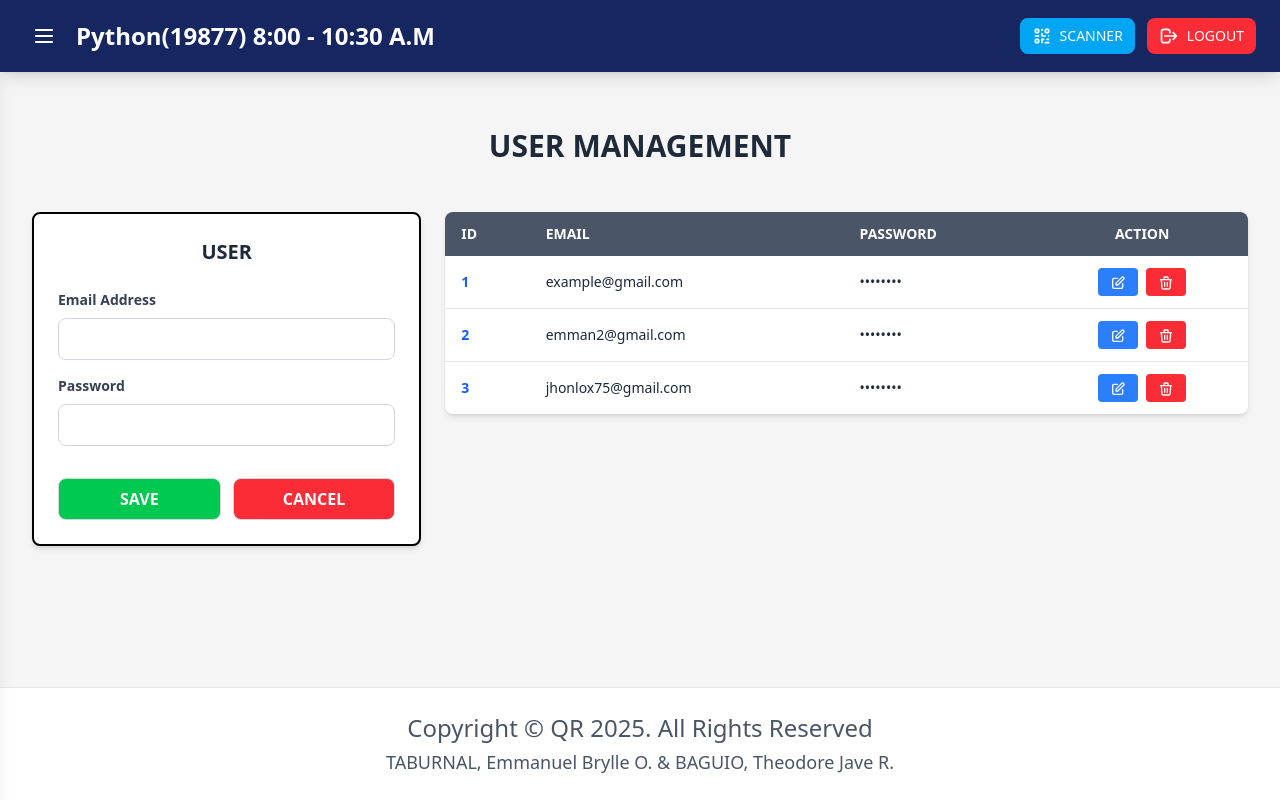
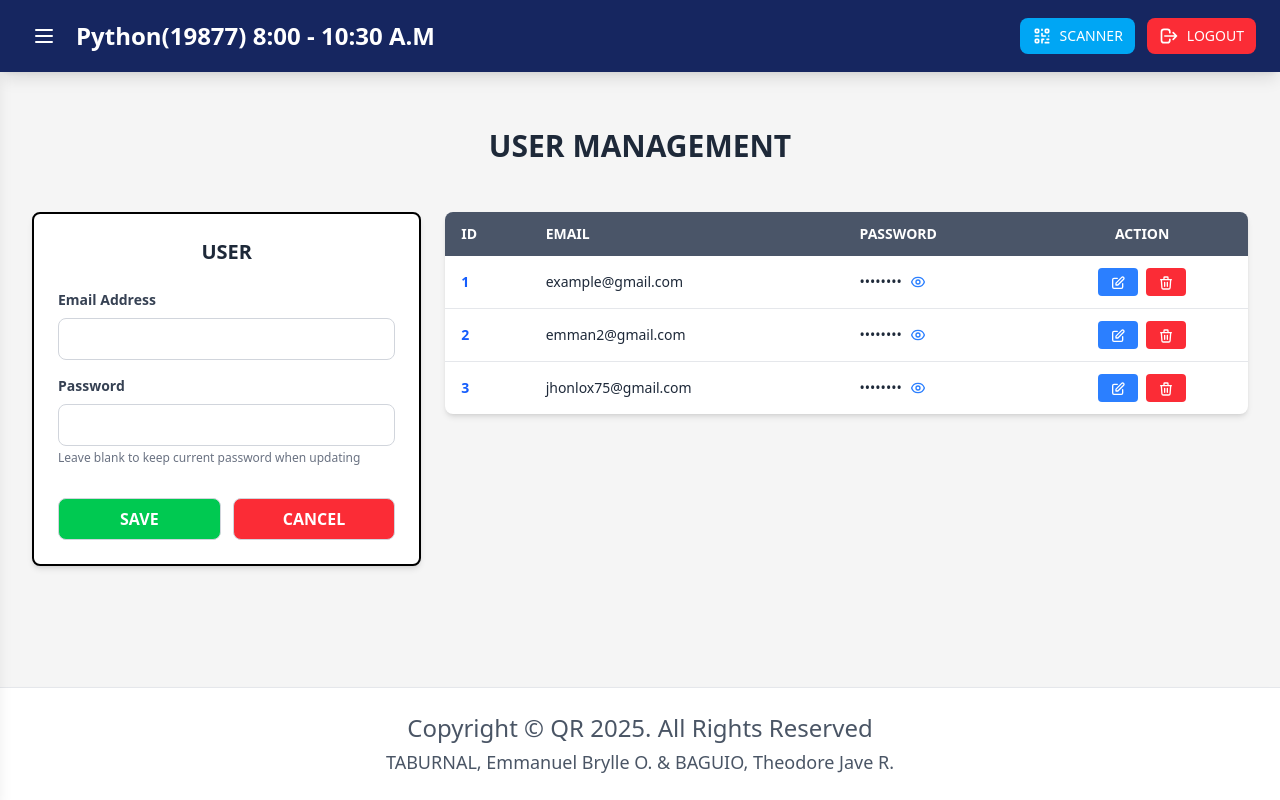
Before and after one commit to Bryllando/FINAL_PROJECT, a Flask app: page /admin in a window 1280 px wide. Run offline with Flask 3, Linux system fonts and the light colour scheme; a user stored in the database is signed in; data comes from the database, SQL or seed files in the repository; both versions use the stored data as it was after the commit.

Commit message:
Python Omega v2.0

```diff
--- a/app.py
+++ b/app.py
@@ -321,9 +321,12 @@ def update_user():
     password = request.form.get('password')
 
     user_data = {
-        'email': email,
-        'password': password
+        'email': email
     }
+
+    # Only include password if it was provided (not empty)
+    if password and password.strip():
+        user_data['password'] = password
 
     success, message = db_helper.update_user(user_id, user_data)
 
--- a/static/css/output.css
+++ b/static/css/output.css
@@ -274,6 +274,9 @@
   .top-0 {
     top: calc(var(--spacing) * 0);
   }
+  .top-1 {
+    top: calc(var(--spacing) * 1);
+  }
   .top-1\/2 {
     top: calc(1/2 * 100%);
   }
@@ -304,6 +307,9 @@
   .z-50 {
     z-index: 50;
   }
+  .z-9999 {
+    z-index: 9999;
+  }
   .z-\[9999\] {
     z-index: 9999;
   }
@@ -490,6 +496,9 @@
   .w-32 {
     width: calc(var(--spacing) * 32);
   }
+  .w-40 {
+    width: calc(var(--spacing) * 40);
+  }
   .w-48 {
     width: calc(var(--spacing) * 48);
   }
@@ -532,14 +541,24 @@
   .flex-1 {
     flex: 1;
   }
+  .flex-shrink {
+    flex-shrink: 1;
+  }
   .flex-shrink-0 {
     flex-shrink: 0;
   }
   .shrink-0 {
     flex-shrink: 0;
   }
+  .border-collapse {
+    border-collapse: collapse;
+  }
   .-translate-x-full {
     --tw-translate-x: -100%;
+    translate: var(--tw-translate-x) var(--tw-translate-y);
+  }
+  .-translate-y-1 {
+    --tw-translate-y: calc(var(--spacing) * -1);
     translate: var(--tw-translate-x) var(--tw-translate-y);
   }
   .-translate-y-1\/2 {
@@ -1319,6 +1338,13 @@
     &:hover {
       @media (hover: hover) {
         background-color: var(--color-teal-600);
+      }
+    }
+  }
+  .hover\:text-blue-700 {
+    &:hover {
+      @media (hover: hover) {
+        color: var(--color-blue-700);
       }
     }
   }
--- a/static/js/admin&student.js
+++ b/static/js/admin&student.js
@@ -1,5 +1,5 @@
 // ============================================
-// student_mngt.js - Consolidated + Fixed
+// admin&student.js - Fixed and Consolidated
 // ============================================
 
 // Shared helpers
@@ -46,6 +46,91 @@ function createModal(title, content) {
 function $qs(selector, parent = document) {
     return parent.querySelector(selector);
 }
+
+
+// Toggle password visibility in table
+function togglePassword(button) {
+    const passwordSpan = button.previousElementSibling;
+    const actualPassword = passwordSpan.getAttribute('data-password');
+
+    if (passwordSpan.textContent === '••••••••') {
+        passwordSpan.textContent = actualPassword;
+        button.setAttribute('title', 'Hide Password');
+    } else {
+        passwordSpan.textContent = '••••••••';
+        button.setAttribute('title', 'Show Password');
+    }
+}
+
+
+// ============================================
+// ADMIN: PASSWORD VIEW TOGGLE (admin.html)
+// ============================================
+
+// Edit user function - loads data into form
+function editUser(userId, email, password) {
+    const form = document.getElementById('userForm');
+    const emailField = document.getElementById('userEmail');
+    const passwordField = document.getElementById('userPassword');
+    const userIdField = document.getElementById('userId');
+    const submitBtn = document.getElementById('submitBtn');
+
+    if (!form || !emailField || !passwordField || !userIdField || !submitBtn) return;
+
+    // Populate form fields
+    emailField.value = email || '';
+    passwordField.value = password || '';
+    userIdField.value = userId || '';
+
+    // Change form action to update
+    form.action = '/update_user';
+
+    // Change button to UPDATE
+    submitBtn.textContent = 'UPDATE';
+    submitBtn.classList.remove('bg-green-500', 'hover:bg-green-600');
+    submitBtn.classList.add('bg-blue-500', 'hover:bg-blue-600');
+
+    // Make password not required for updates
+    passwordField.required = false;
+
+    // Scroll to form
+    form.scrollIntoView({ behavior: 'smooth', block: 'start' });
+}
+
+// Reset form to add mode
+function resetUserForm() {
+    const form = document.getElementById('userForm');
+    const userIdField = document.getElementById('userId');
+    const passwordField = document.getElementById('userPassword');
+    const submitBtn = document.getElementById('submitBtn');
+
+    if (!form) return;
+
+    // Reset form
+    form.reset();
+    form.action = '/add_user';
+
+    // Clear hidden ID
+    if (userIdField) userIdField.value = '';
+
+    // Make password required again
+    if (passwordField) passwordField.required = true;
+
+    // Change button back to SAVE
+    if (submitBtn) {
+        submitBtn.textContent = 'SAVE';
+        submitBtn.classList.remove('bg-blue-500', 'hover:bg-blue-600');
+        submitBtn.classList.add('bg-green-500', 'hover:bg-green-600');
+    }
+}
+
+// Delete user with confirmation
+function deleteUser(userId, email) {
+    if (confirm(`Are you sure you want to delete user: ${email}?`)) {
+        window.location.href = `/delete_user/${userId}`;
+    }
+}
+
 
 // ============================================
 // ADMIN: User management helpers (kept minimal)
@@ -104,6 +189,7 @@ function deleteUser(userId, email) {
     }
 }
 
+// View user details in modal
 function viewUser(userId, email) {
     const modal = createModal('User Details', `
         <div class="space-y-4">
@@ -124,7 +210,6 @@ function viewUser(userId, email) {
 
     document.body.appendChild(modal);
 }
-
 // ============================================
 // STUDENT MANAGEMENT (student_mngt.html)
 // ============================================
@@ -355,7 +440,6 @@ function editStudent(studentId) {
         })
         .finally(() => {
             submitBtn.disabled = false;
-            // if the button still shows Loading... set it to original or SAVE
             if (submitBtn.textContent === 'Loading...') submitBtn.textContent = originalText || 'SAVE';
         });
 }
@@ -370,9 +454,12 @@ function cancelStudentForm() {
     }
 }
 
-// Export functions to window so they can be called from inline HTML handlers
+// ============================================
+// EXPORT ALL FUNCTIONS TO WINDOW
+// ============================================
 window.getYearLevel = getYearLevel;
 window.createModal = createModal;
+window.togglePassword = togglePassword;
 window.editUser = editUser;
 window.resetUserForm = resetUserForm;
 window.deleteUser = deleteUser;
@@ -389,3 +476,5 @@ window.editStudentRedirect = function (studentId) {
     sessionStorage.setItem('editStudentId', idToEdit);
     window.location.href = '/student';
 };
+
+console.log('✅ Admin & Student management script loaded');
--- a/static/js/attendance-student.js
+++ b/static/js/attendance-student.js
@@ -149,11 +149,9 @@ function displayAttendance(attendanceRecords) {
         // Format times with AM/PM
         const timeIn = formatTimeWithAMPM(record.time_in);
         const timeOut = formatTimeWithAMPM(record.time_out);
-
         row.innerHTML = `
     <td class="px-3 sm:px-4 py-3 text-xs sm:text-sm text-blue-600 font-semibold">${record.idno}</td>
     <td class="px-3 sm:px-4 py-3 text-xs sm:text-sm text-gray-800 font-medium">${timeIn}</td>
-            <td class="px-3 sm:px-4 py-3 text-xs sm:text-sm text-gray-800 font-medium">${timeOut}</td>
     <td class="px-3 sm:px-4 py-3 text-xs sm:text-sm text-gray-800">${record.Firstname} ${record.Lastname}</td>
     <td class="px-3 sm:px-4 py-3 text-xs sm:text-sm text-gray-800">${record.course} - ${record.level}</td>
     <td class="px-3 sm:px-4 py-3 text-center">
@@ -342,7 +340,7 @@ function exportAttendance() {
     }
 
     // CSV Header
-    let csv = 'ID,Time In,Time Out,Full Name,Course & Level,Status\n';
+    let csv = 'ID,Time In,Full Name,Course & Level,Status\n';
 
     // CSV Rows
     rows.forEach(row => {
--- a/static/js/qr-scanner-student.js
+++ b/static/js/qr-scanner-student.js
@@ -256,7 +256,7 @@ function showStudentModal(student) {
 
     // Create modal HTML
     const modalHTML = `
-        <div class="fixed inset-0 bg-opacity-50 flex items-center justify-center z-[9999] p-4 animate-fadeIn">
+        <div class="fixed inset-0 bg-opacity-50 flex items-center justify-center z-9999 p-4 animate-fadeIn">
             <div class="bg-white rounded-2xl shadow-2xl max-w-md w-full animate-slideUp">
                 <!-- Header -->
                 <div class="bg-gradient-to-r from-green-500 to-green-600 text-white px-6 py-4 rounded-t-2xl flex justify-between items-center">
--- a/templates/dashboard/admin.html
+++ b/templates/dashboard/admin.html
@@ -14,25 +14,27 @@
             <div class="lg:col-span-1">
                 <div class="bg-white divide-gray-400 border-2 rounded-lg shadow-md p-4 sm:p-6">
                     <h3 class="text-lg sm:text-xl font-bold text-gray-800 text-center mb-4 sm:mb-6">USER</h3>
-                    <!-- MODIFIED: Added id to form for JavaScript manipulation -->
                     <form id="userForm" action="/add_user" method="POST" class="space-y-3 sm:space-y-4">
+                        <!-- Hidden input for user ID (used during updates) -->
+                        <input type="hidden" name="id" id="userId">
+
                         <div>
                             <label class="block text-xs sm:text-sm font-semibold text-gray-700 mb-2">Email
                                 Address</label>
-                            <input type="email" name="email" required
+                            <input type="email" name="email" id="userEmail" required
                                 class="w-full px-3 py-2 text-sm sm:text-base border border-gray-300 rounded-lg focus:ring-2 focus:ring-[#162660] focus:border-[#162660] transition">
                         </div>
                         <div>
                             <label class="block text-xs sm:text-sm font-semibold text-gray-700 mb-2">Password</label>
-                            <input type="password" name="password" required
+                            <input type="password" name="password" id="userPassword" required
                                 class="w-full px-3 py-2 text-sm sm:text-base border border-gray-300 rounded-lg focus:ring-2 focus:ring-[#162660] focus:border-[#162660] transition">
+                            <p class="text-xs text-gray-500 mt-1">Leave blank to keep current password when updating</p>
                         </div>
                         <div class="flex gap-2 sm:gap-3 pt-2 sm:pt-4">
-                            <button type="submit"
+                            <button type="submit" id="submitBtn"
                                 class="flex-1 bg-green-500 hover:bg-green-600 text-white font-bold py-2 px-3 sm:px-4 rounded-lg border border-gray-300 transition text-sm sm:text-base">
                                 SAVE
                             </button>
-                            <!-- MODIFIED: Added onclick handler for cancel button -->
                             <button type="button" onclick="resetUserForm()"
                                 class="flex-1 text-white bg-red-500 hover:bg-red-600 font-bold py-2 px-3 sm:px-4 rounded-lg border border-gray-300 transition text-sm sm:text-base">
                                 CANCEL
@@ -61,15 +63,30 @@
                                 {% for user in users %}
                                 <tr class="hover:bg-gray-50">
                                     <td class="px-3 sm:px-4 py-3 text-xs sm:text-sm text-blue-600 font-semibold">{{
-                                        user.id }}
+                                        user.id }}</td>
+                                    <td class="px-3 sm:px-4 py-3 text-xs sm:text-sm text-gray-800">{{ user.email }}</td>
+                                    <td class="px-3 sm:px-4 py-3 text-xs sm:text-sm text-gray-800">
+                                        <div class="flex items-center gap-2">
+                                            <span class="password-text" data-password="{{ user.pass }}">••••••••</span>
+                                            <button type="button" onclick="togglePassword(this)"
+                                                class="text-blue-500 hover:text-blue-700 text-xs"
+                                                title="Show/Hide Password">
+                                                <svg class="w-4 h-4" fill="none" stroke="currentColor"
+                                                    viewBox="0 0 24 24">
+                                                    <path stroke-linecap="round" stroke-linejoin="round"
+                                                        stroke-width="2" d="M15 12a3 3 0 11-6 0 3 3 0 016 0z" />
+                                                    <path stroke-linecap="round" stroke-linejoin="round"
+                                                        stroke-width="2"
+                                                        d="M2.458 12C3.732 7.943 7.523 5 12 5c4.478 0 8.268 2.943 9.542 7-1.274 4.057-5.064 7-9.542 7-4.477 0-8.268-2.943-9.542-7z" />
+                                                </svg>
+                                            </button>
+                                        </div>
                                     </td>
-                                    <td class="px-3 sm:px-4 py-3 text-xs sm:text-sm text-gray-800">{{ user.email }}</td>
-                                    <td class="px-3 sm:px-4 py-3 text-xs sm:text-sm text-gray-800">••••••••</td>
                                     <td class="px-3 sm:px-4 py-3">
-                                        <!-- MODIFIED: Fixed action buttons layout with proper flex container -->
                                         <div class="flex justify-center gap-1 sm:gap-2">
                                             <!-- Edit Button -->
-                                            <button onclick="editUser('{{ user.id }}', '{{ user.email }}')"
+                                            <button
+                                                onclick="editUser('{{ user.id }}', '{{ user.email }}', '{{ user.pass }}')"
                                                 class="bg-blue-500 hover:bg-blue-600 text-white px-2 sm:px-3 py-1 rounded text-xs sm:text-sm font-medium transition"
                                                 title="Edit User">
                                                 <svg class="w-4 h-4 inline" fill="none" stroke="currentColor"
@@ -103,6 +120,5 @@
     </div>
 </div>
 
-<!-- MODIFIED: Added JavaScript file reference -->
 <script src="{{ url_for('static', filename='js/admin&student.js') }}"></script>
 {% endblock %}
--- a/templates/dashboard/attendance.html
+++ b/templates/dashboard/attendance.html
@@ -98,6 +98,7 @@
         </div>
 
         <!-- Attendance Table -->
+        <!-- Fixed Attendance Table -->
         <div class="bg-white rounded-lg shadow-md overflow-hidden border border-gray-200">
             <div class="overflow-x-auto">
                 <table class="w-full min-w-[700px]">
@@ -105,10 +106,9 @@
                         <tr>
                             <th class="px-3 sm:px-4 py-3 text-left text-xs sm:text-sm font-semibold w-16">ID</th>
                             <th class="px-3 sm:px-4 py-3 text-left text-xs sm:text-sm font-semibold w-24">TIME IN</th>
-                            <th class="px-3 sm:px-4 py-3 text-left text-xs sm:text-sm font-semibold w-24">TIME OUT</th>
                             <th class="px-3 sm:px-4 py-3 text-left text-xs sm:text-sm font-semibold flex-1">FULLNAME
                             </th>
-                            <th class="px-3 sm:px-4 py-3 text-left text-xs sm:text-sm font-semibold w-32">COURSE & LEVEL
+                            <th class="px-3 sm:px-4 py-3 text-left text-xs sm:text-sm font-semibold w-40">COURSE & LEVEL
                             </th>
                             <th class="px-3 sm:px-4 py-3 text-center text-xs sm:text-sm font-semibold w-32">STATUS</th>
                         </tr>
```
Also changed, not shown: db/Campus.db. Lines whose indentation alone changed are shown as unchanged.
